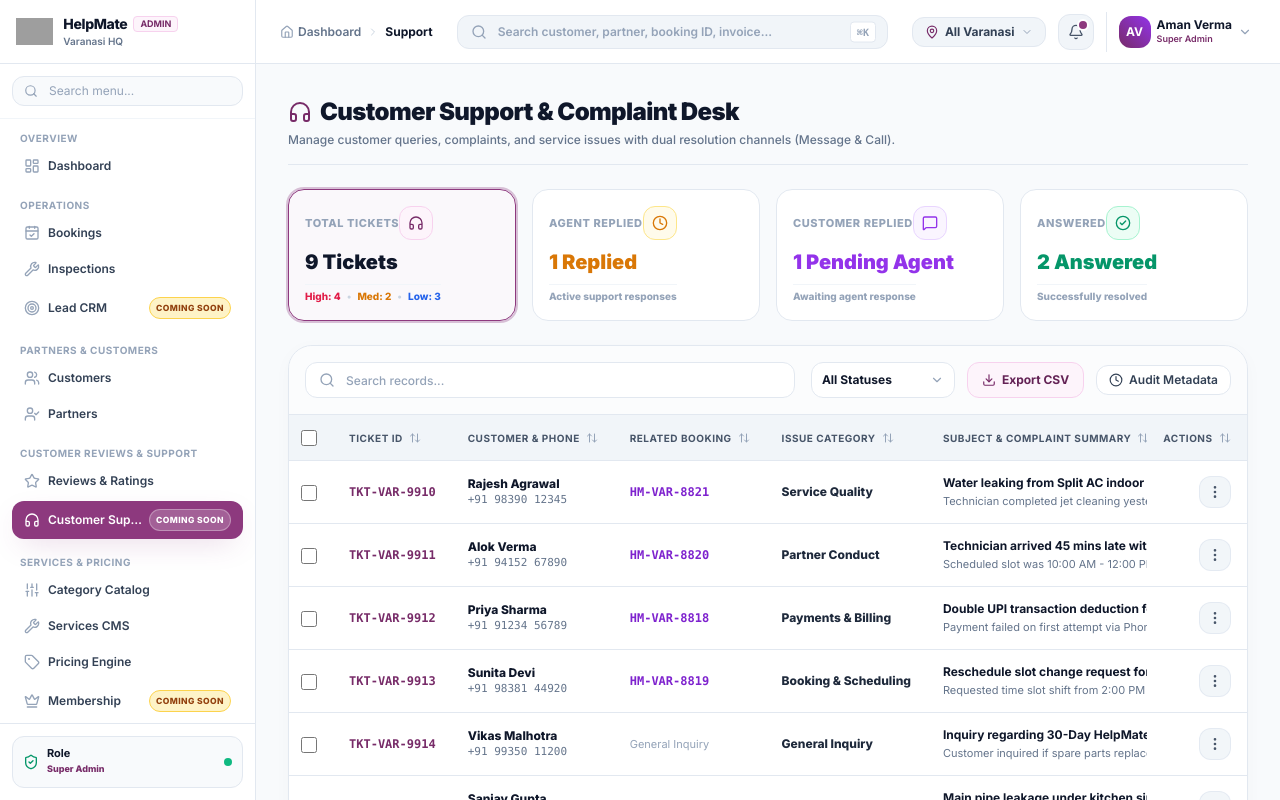
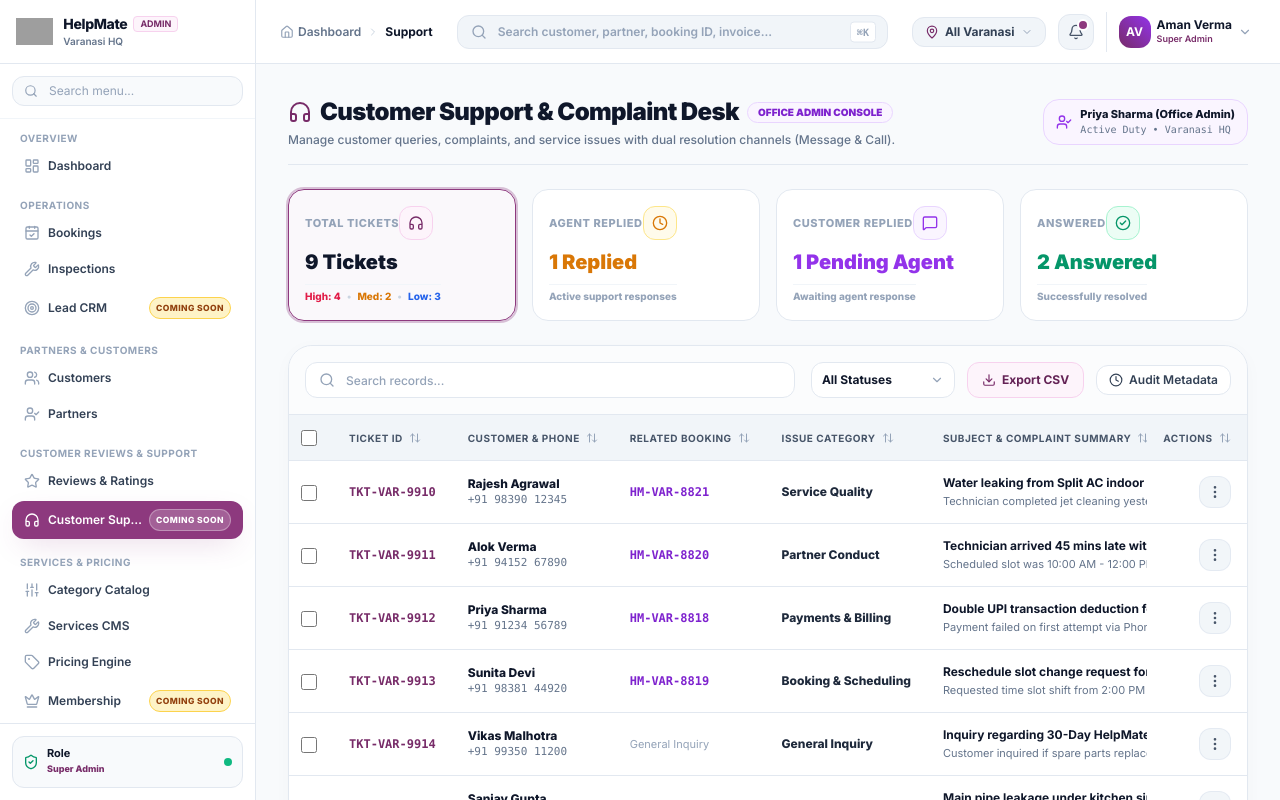
Before and after one commit to amanvermass/helpmate-admin, a Next.js app: page /support in a window 1280 px wide. Built offline with nearby package versions, Linux system fonts and the light colour scheme; grey boxes are pictures that could not be loaded.

Commit message:
refactor: standardize Tailwind class formatting and update support page header with Office Admin console UI elements

```diff
--- a/app/support/page.tsx
+++ b/app/support/page.tsx
@@ -340,16 +340,32 @@ export default function SupportPage() {
 
   return (
     <div className="space-y-6">
-      {/* Header Banner */}
+      {/* Header Banner & Office Admin Desk Header */}
       <div className="flex flex-col sm:flex-row sm:items-center justify-between gap-4 border-b border-slate-200 dark:border-slate-800 pb-4">
         <div>
-          <h1 className="text-2xl font-black text-slate-900 dark:text-white tracking-tight flex items-center gap-2">
-            <Headphones className="w-6 h-6 text-brand-600" />
-            <span>Customer Support & Complaint Desk</span>
-          </h1>
+          <div className="flex items-center gap-2">
+            <h1 className="text-2xl font-black text-slate-900 dark:text-white tracking-tight flex items-center gap-2">
+              <Headphones className="w-6 h-6 text-brand-600" />
+              <span>Customer Support & Complaint Desk</span>
+            </h1>
+            <span className="px-2.5 py-0.5 rounded-full bg-purple-50 text-purple-700 dark:bg-purple-950 dark:text-purple-300 border border-purple-200 dark:border-purple-800 text-[10px] font-black uppercase">
+              Office Admin Console
+            </span>
+          </div>
           <p className="text-xs text-slate-500 dark:text-slate-400 mt-1 font-medium">
             Manage customer queries, complaints, and service issues with dual resolution channels (Message & Call).
           </p>
+        </div>
+
+        {/* Office Admin Shift Badge & Quick Ticket Creation Button */}
+        <div className="flex items-center gap-3">
+          <div className="hidden sm:flex items-center gap-2 px-3 py-1.5 rounded-2xl bg-purple-50 dark:bg-purple-950/60 border border-purple-200 dark:border-purple-800 text-xs">
+            <UserCheck className="w-4 h-4 text-purple-600 dark:text-purple-400" />
+            <div>
+              <div className="font-extrabold text-slate-900 dark:text-white text-[11px]">Priya Sharma (Office Admin)</div>
+              <div className="text-[10px] text-slate-500 font-mono">Active Duty • Varanasi HQ</div>
+            </div>
+          </div>
         </div>
       </div>
 
```
Also changed, not shown: app/login/page.tsx (+5 -10 lines).
